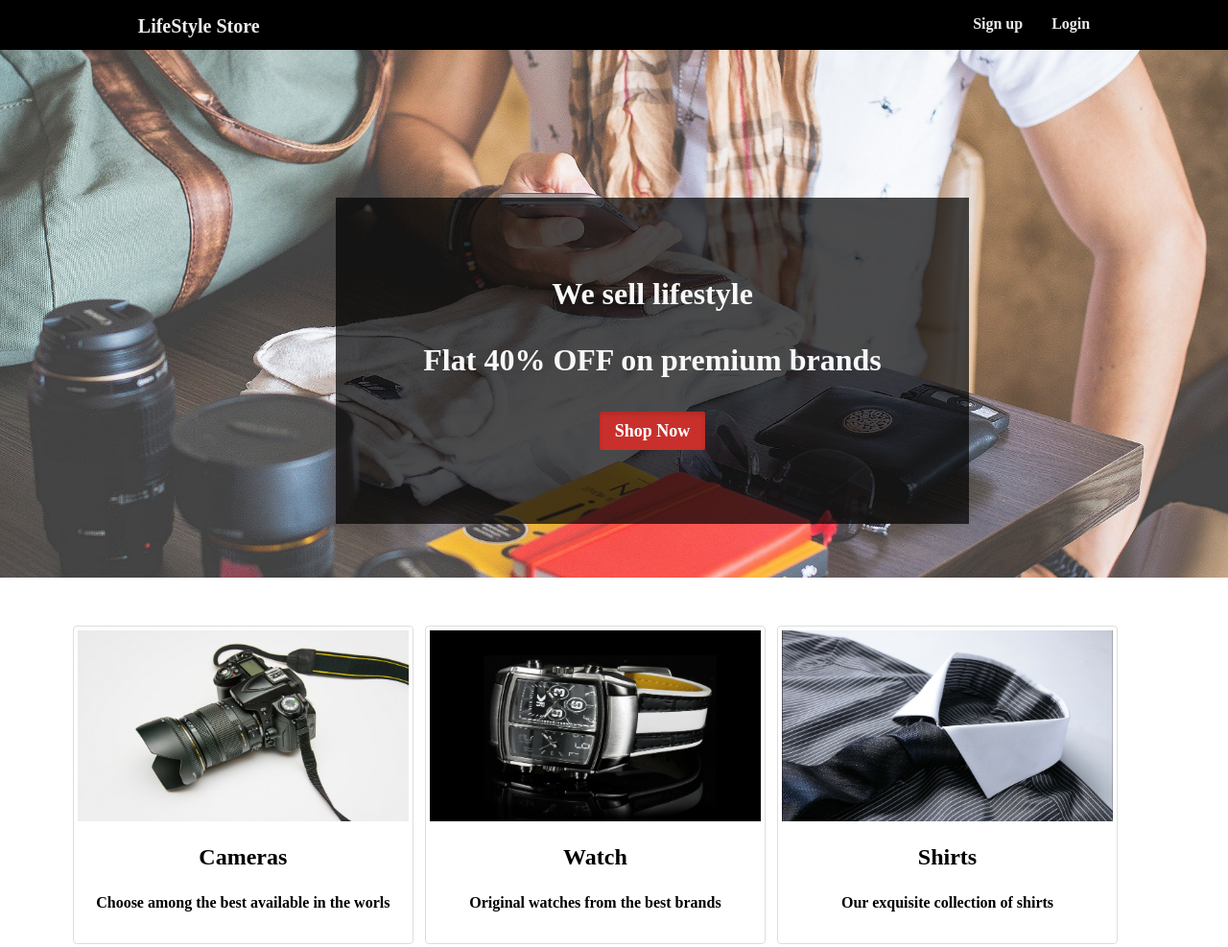
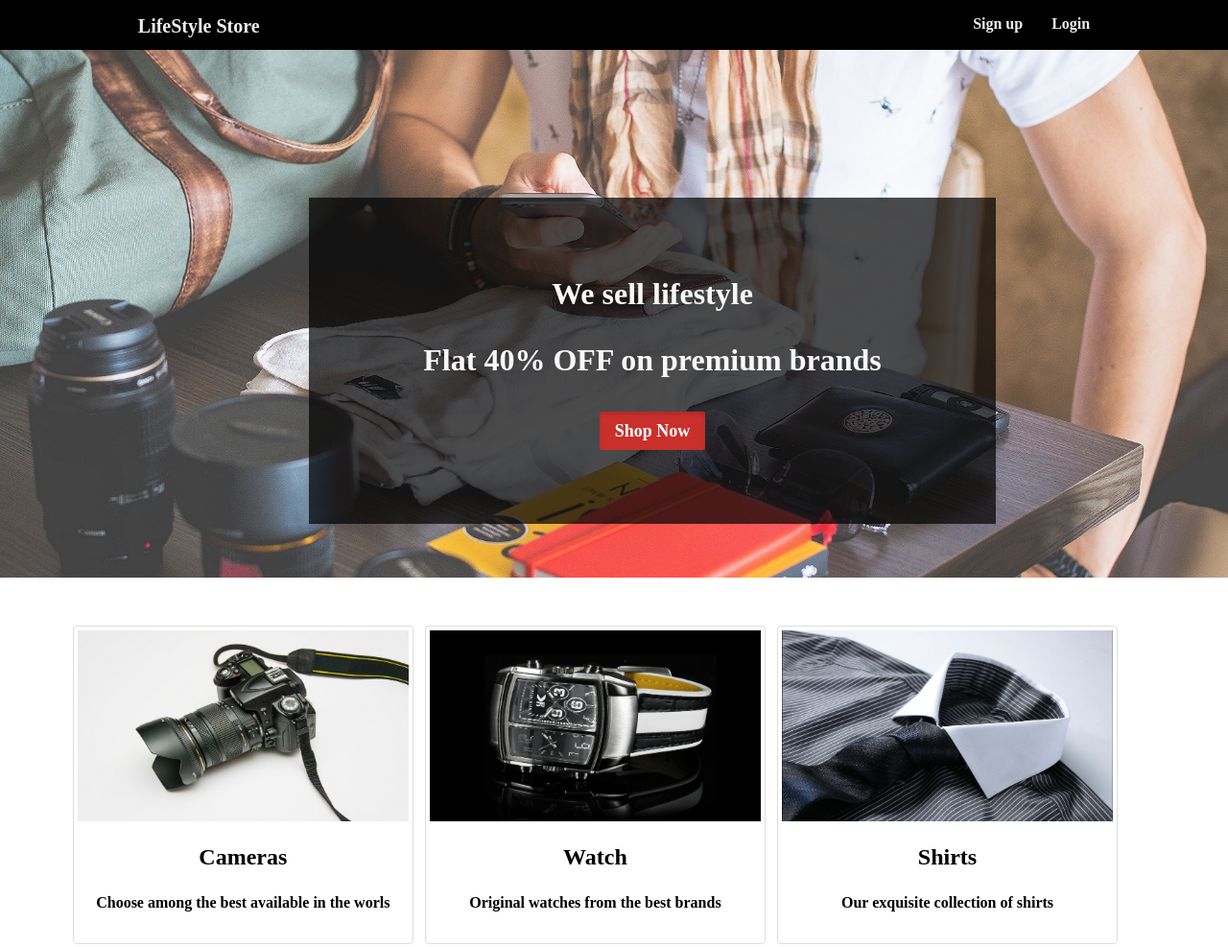
Before and after one commit to 123komal/Html-Css, a plain HTML site: page index.html in a window 1280 px wide. Shown: the whole page at 96% size. Drawn offline with Linux system fonts and the light colour scheme.

Commit message:
Update index.css

```diff
--- a/index.css
+++ b/index.css
@@ -60,7 +60,7 @@ text-align:center;
      margin-bottom: 12%;
 background-color:
  rgba(0, 0, 0, 0.7);
-  max-width: 660px;
+  max-width: 70%;
  margin:auto;
 }
 .button
```
